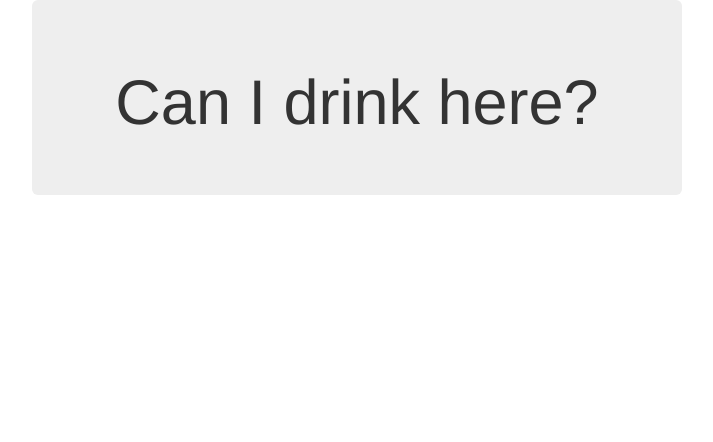
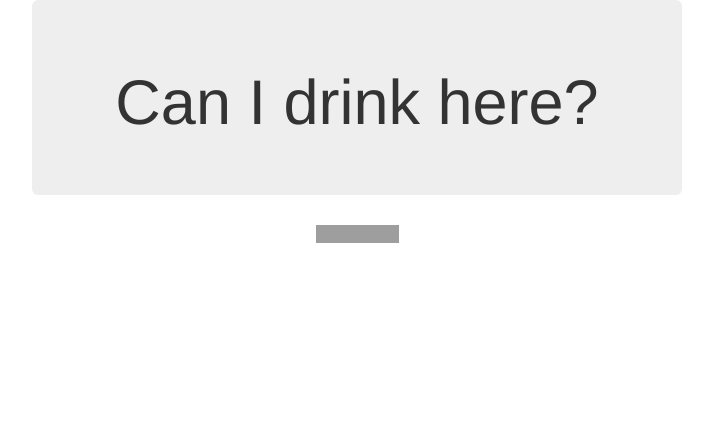
Before and after one commit to johnshiver/cidh, a Django app: page / in a window 1280 px wide. Shown: the top 442 px of the page, without its empty margins (283-996 px from the left). Run offline with Django 3.2, Linux system fonts and the light colour scheme; data that the repository does not hold is empty; some libraries are stand-ins or nearby versions; grey boxes are pictures that could not be loaded.

Commit message:
Added counter

```diff
--- a/cidh/cities/templates/base.html
+++ b/cidh/cities/templates/base.html
@@ -54,6 +54,12 @@
     </div>
 
 
+<!-- Start of SimpleHitCounter Code -->
+<div align="center"><a href="http://www.simplehitcounter.com" target="_blank">
+<img src="http://simplehitcounter.com/hit.php?uid=1797377&f=16777215&b=0" border="0" height="18" width="83" alt="web counter"></a><br>
+</div>
+<!-- End of SimpleHitCounter Code -->
+
     <!-- IE10 viewport hack for Surface/desktop Windows 8 bug -->
     <script src="/static/js/ie10-viewport-bug-workaround.js"></script>
 
@@ -69,5 +75,8 @@
 
 </script>
 
+
+
+
   </body>
 </html>
```
